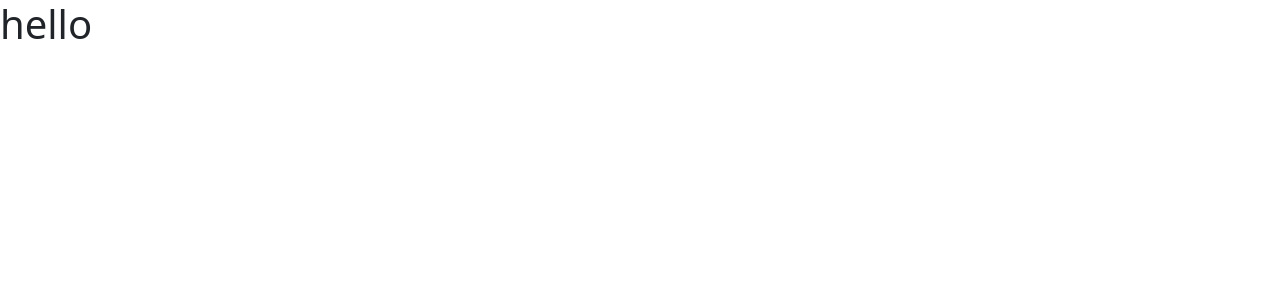
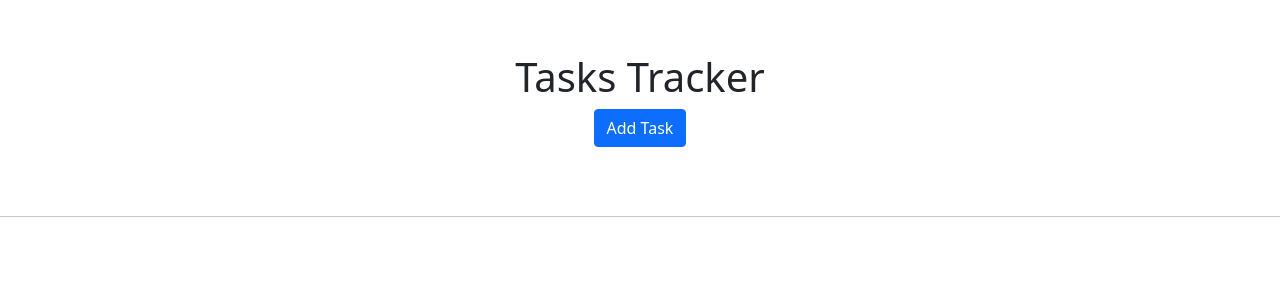
Before and after one commit to GSG-G11/TasksTracker, a React (Create React App) app: page / in a window 1280 px wide. Shown: the top 300 px of the page. Built offline with nearby package versions, Linux system fonts and the light colour scheme.

Commit message:
main app v1

```diff
--- a/src/App.css
+++ b/src/App.css
@@ -0,0 +1,7 @@
+.header{
+    display: flex;
+    justify-content: center;
+    align-items: center;
+    height: 25vh;
+    width: 100%;
+}
--- a/src/App.js
+++ /dev/null
@@ -1,13 +0,0 @@
-import React from 'react';
-import 'bootstrap/dist/css/bootstrap.min.css';
-import './App.css';
-
-function App() {
-  return (
-    <div className="App">
-      <h1>hello</h1>
-    </div>
-  );
-}
-
-export default App;
--- /dev/null
+++ b/src/App.jsx
@@ -0,0 +1,75 @@
+/* eslint-disable react/no-unused-state */
+import React, { Component } from 'react';
+import { v4 as uuidv4 } from 'uuid';
+import 'bootstrap/dist/css/bootstrap.min.css';
+import AddTodoForm from './components/AddTodoForm';
+import './App.css';
+
+class App extends Component {
+  constructor() {
+    super();
+    this.state = {
+      modal: false,
+      taskName: '',
+      taskDescription: '',
+      editIndex: -1,
+      todoListArr: [],
+    };
+  }
+
+  toggle = () => {
+    this.setState((prevState) => ({ modal: !prevState.modal }));
+  };
+
+  handleChange = (e) => {
+    const { name, value } = e.target;
+    this.setState({ [name]: value });
+  };
+
+  handleSubmit = (e) => {
+    e.preventDefault();
+    const {
+      todoListArr, editIndex, taskName, taskDescription,
+    } = this.state;
+    if (editIndex === -1) {
+      todoListArr.push({
+        id: uuidv4(),
+        taskName,
+        taskDescription,
+        isDone: false,
+      });
+    }
+    this.setState({
+      modal: false,
+      taskName: '',
+      taskDescription: '',
+      editIndex: -1,
+      todoListArr,
+    });
+  };
+
+  render() {
+    const { modal, taskName, taskDescription } = this.state;
+    return (
+      <>
+        <div className="header text-center">
+          <div>
+            <h1>Tasks Tracker</h1>
+            <button className="btn btn-primary" type="button" onClick={this.toggle}>Add Task</button>
+          </div>
+        </div>
+        <hr />
+        <AddTodoForm
+          modal={modal}
+          toggle={this.toggle}
+          handleChange={this.handleChange}
+          handleSubmit={this.handleSubmit}
+          taskName={taskName}
+          taskDescription={taskDescription}
+        />
+      </>
+    );
+  }
+}
+
+export default App;
--- a/src/components/models/AddTodoForm.jsx
+++ b/src/components/AddTodoForm.jsx
@@ -4,18 +4,17 @@ import {
 } from 'reactstrap';
 
 function AddTodoForm({
-  handleChange, handleSubmit, toggle, taskName, taskDescription,
+  handleChange, handleSubmit, toggle, taskName, taskDescription, modal,
 }) {
   return (
     <div>
-      <Modal>
-        <ModalHeader>Modal title</ModalHeader>
+      <Modal isOpen={modal} toggle={toggle}>
+        <ModalHeader toggle={toggle}>Task</ModalHeader>
         <ModalBody>
           <form onSubmit={handleSubmit} autoComplete="off">
             <div className="form-group">
               <label htmlFor="taskName">
                 Task Name
-
                 <input type="text" onChange={handleChange} name="taskName" id="taskName" value={taskName} required className="form-control" />
               </label>
             </div>
@@ -29,7 +28,7 @@ function AddTodoForm({
           </form>
         </ModalBody>
         <ModalFooter>
-          <Button color="primary">Create</Button>
+          <Button color="primary" onClick={handleSubmit}>Create</Button>
           <Button color="secondary" onClick={toggle}>Cancel</Button>
         </ModalFooter>
       </Modal>
--- a/src/index.js
+++ b/src/index.js
@@ -2,13 +2,8 @@ import React from 'react';
 import ReactDOM from 'react-dom';
 import './index.css';
 import App from './App';
-import reportWebVitals from './reportWebVitals';
 
 ReactDOM.render(
-  <React.StrictMode>
-    <App />
-  </React.StrictMode>,
+  <App />,
   document.getElementById('root'),
 );
-
-reportWebVitals();
```
Also changed, not shown: .eslintrc.json, 1 other file (tests, documents, lock files or other folders).
